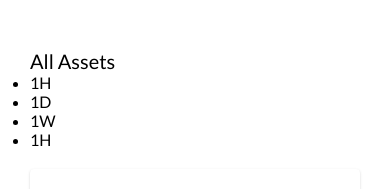
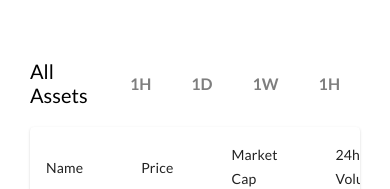
Before and after one commit to kevinamexo/crypto-tracker, a React (Create React App) app: page /coins in a window 390 px wide. Shown: the part 1011-1200 px from the top of the page. Built offline with nearby package versions, Linux system fonts and the light colour scheme; no server answers.

Commit message:
added navmenu breakpoints for padding

```diff
--- a/src/components/layout/Navbar/Navbar.css
+++ b/src/components/layout/Navbar/Navbar.css
@@ -130,12 +130,20 @@
   .navbar {
     padding: 15px 30px;
   }
+  .navbar-menu-showMenu {
+    padding-left: 30px;
+    padding-right: 30px;
+  }
 }
 
 @media screen and (min-width: 1550px) {
   .navbar {
     padding: 0px 15%;
   }
+  .navbar-menu-showMenu {
+    padding-left: 15%;
+    padding-right: 15%;
+  }
 }
 
 /* 1050 */
--- a/src/pages/Coins/Coins.tsx
+++ b/src/pages/Coins/Coins.tsx
@@ -167,8 +167,8 @@ const Coins: React.FC = () => {
         </ul>
       </section>
       {/* <CoinCard category="24hVolume" /> */}
-      <div className="assets-table">
-        <p style={{ marginTop: "50px", fontSize: "20px" }}> All Assets</p>
+      <div className="assets-table-header">
+        <p style={{ fontSize: "20px" }}> All Assets</p>
         <ul className="tablefilterTimePeriods">
           <li className="timeLabel">1H</li>
           <li className="timeLabel">1D</li>
--- a/src/pages/Coins/CoinsPage.css
+++ b/src/pages/Coins/CoinsPage.css
@@ -76,6 +76,23 @@
   align-items: center;
 }
 
+.assets-table-header {
+  display: flex;
+  align-items: center;
+  justify-content: space-between;
+  margin-top: 60px;
+}
+
+.assets-table-header .tablefilterTimePeriods {
+  list-style-type: none;
+  display: flex;
+}
+
+.assets-table-header .tablefilterTimePeriods .timeLabel {
+  margin: 0 20px;
+  font-weight: 600;
+  color: rgb(126, 126, 126);
+}
 .assets-table {
   margin-top: 20px;
 }
```
